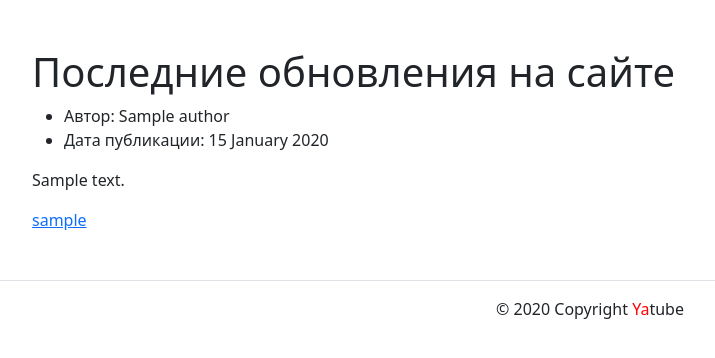
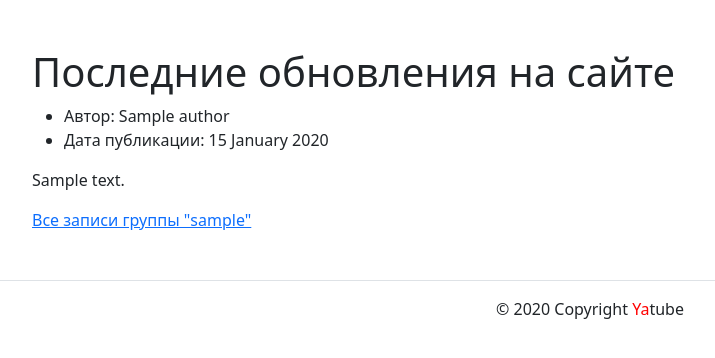
Before and after one commit to Fedor-new-Hope/hw02_community, a Django app: template yatube/templates/posts/index.html in a window 1280 px wide. Shown: the part 59-417 px from the top of the page, without its empty margins (50-765 px from the left). Run offline with Django 3.2, Linux system fonts and the light colour scheme; the template is opened without the code that fills it: most values are stand-ins (such as "Sample title", 1, 10 or a date in 2020); some libraries are stand-ins or nearby versions.

Commit message:
Второе ревью

```diff
--- a/yatube/templates/posts/index.html
+++ b/yatube/templates/posts/index.html
@@ -15,7 +15,7 @@
   {{ post.text|linebreaksbr }}
   </p>
 {% if post.group %}
-  <a href="{% url 'posts:group_list' post.group.slug %}">{{ post.group.slug }}</a>
+  <a href="{% url 'posts:group_list' post.group.slug %}">Все записи группы "{{ post.group.slug }}"</a>
 {% endif %}
 {% if not forloop.last %}<hr>{% endif %}
 {% endfor %}
```
Also changed, not shown: yatube/templates/posts/group_list.html (indentation only). Lines whose indentation alone changed are shown as unchanged.
